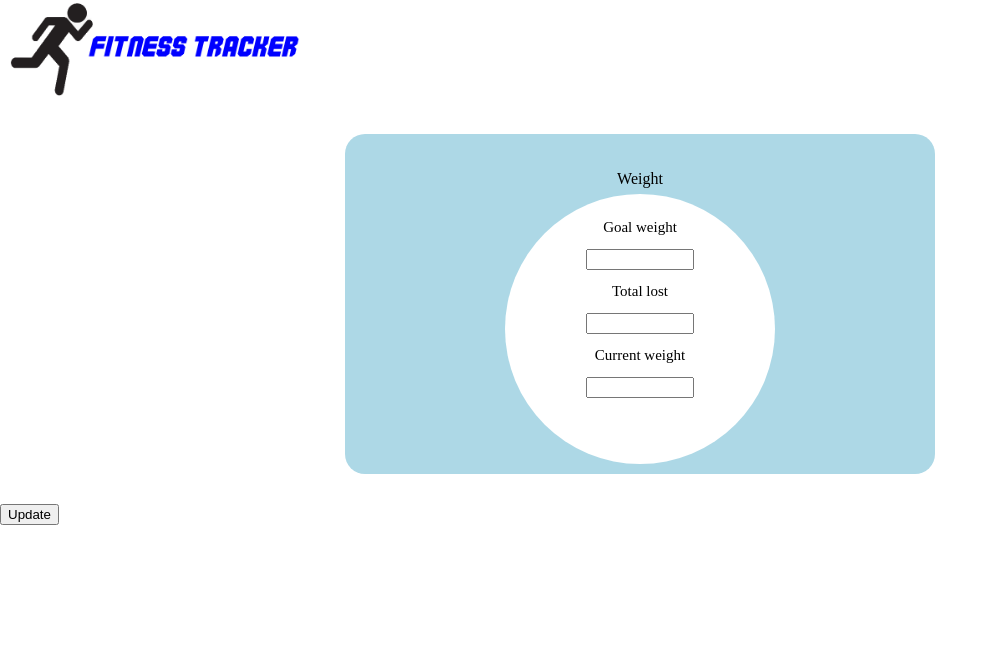
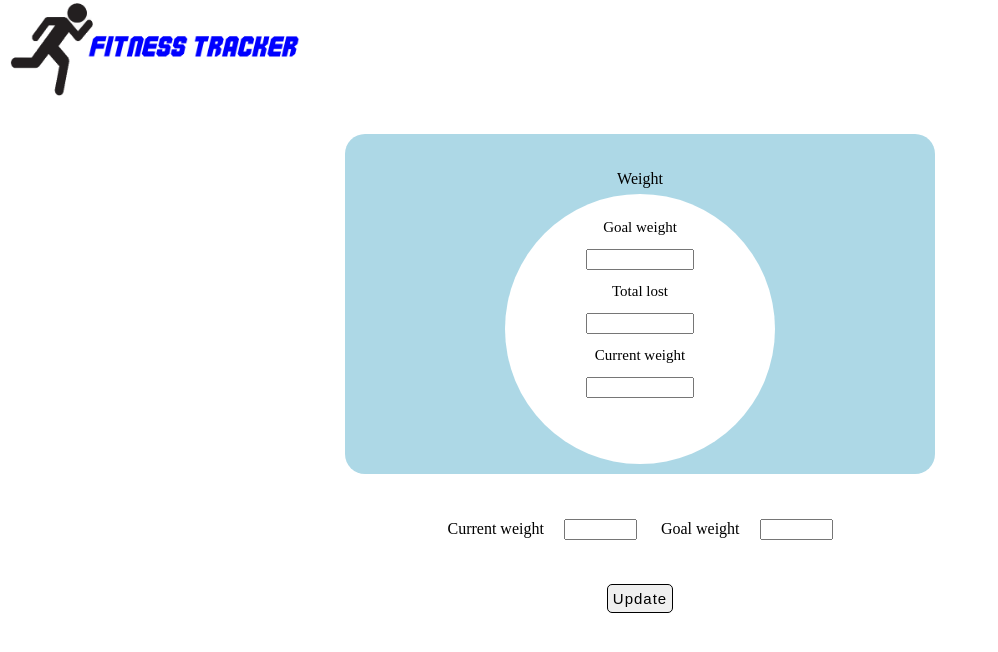
Before and after one commit to alistairporter/ActivityTracker, a PHP site: page /weightpage.php in a window 1280 px wide. Shown: the top 652 px of the page, without its empty margins (0-998 px from the left). Run offline with PHP 8.4, Linux system fonts and the light colour scheme; the visitor is signed in with stand-in values (Sample User, id 1).

Commit message:
Update weightpage.php

```diff
--- a/web/weightpage.php
+++ b/web/weightpage.php
@@ -77,10 +77,22 @@ if (!$_SESSION["username"]) {
 			</div>
 		</div>
 
-	        <div class="weight-update-button">
-	            <input type="submit" value="Update">
-	        </div>
+
+	        <div class="current-weight-box">
+		<div class="current-weight">
+			<p>Current weight</p>
+			<input type="text" placeholder="">
 		</div>
+
+        <div class="goal-weight-box">
+			<p>Goal weight</p>
+			<input type="text" placeholder="">
+		</div>
+
+        <div class="weight-update-button">
+            <input type="submit" value="Update">
+        </div>
+	</div>
 	</form>
 </body>
 
```
